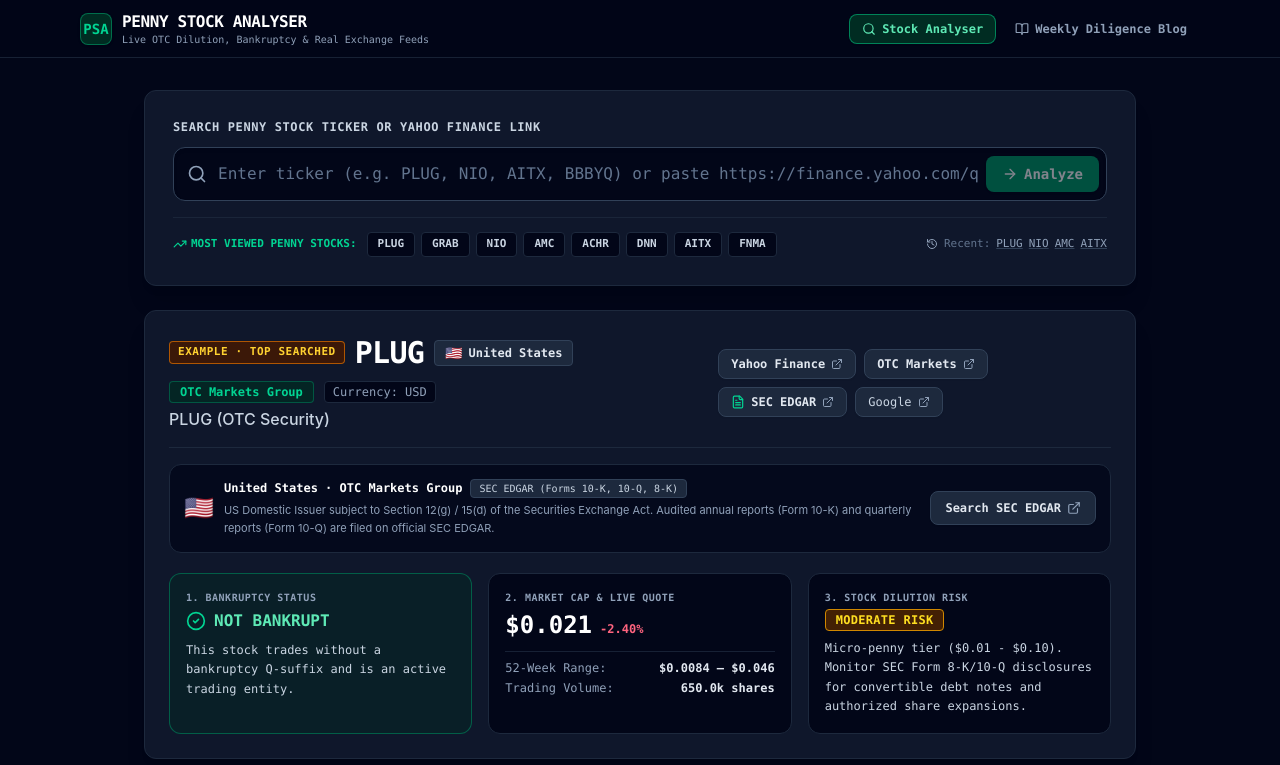
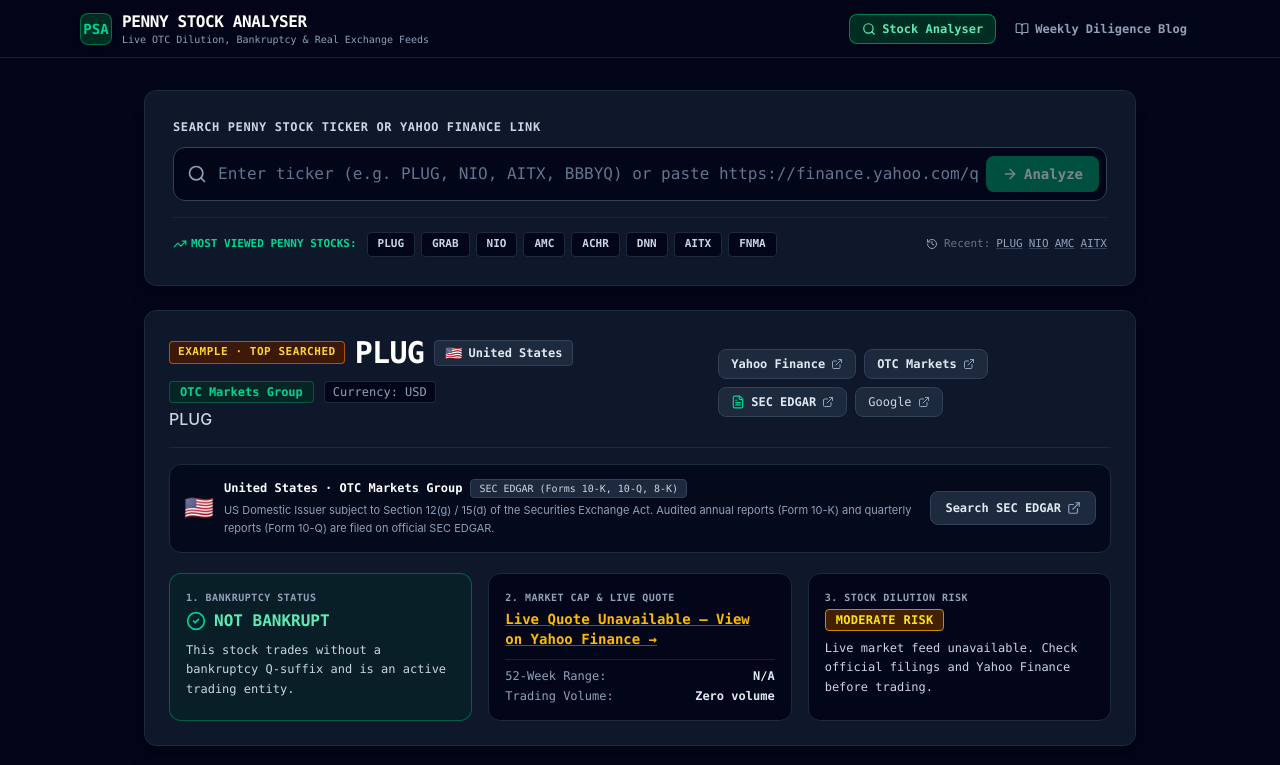
Before and after one commit to Samalmarr/Penny-stock-analyser-tool, a React (Vite) app: page / in a window 1280 px wide. Shown: the top 765 px of the page. Built offline with nearby package versions, Linux system fonts and the light colour scheme; no server answers.

Commit message:
refactor(analysis): remove price-based dilution heuristics
Removed hardcoded, simulated price analysis for dilution risk to improve data accuracy and prevent misleading automated reports.

```diff
--- a/src/App.tsx
+++ b/src/App.tsx
@@ -151,56 +151,11 @@ export default function App() {
     const isBankrupt = cleanSymbol.endsWith('Q') || catalogStock?.operatingStatus === 'Bankrupt';
 
     let dilutionRisk: 'CRITICAL' | 'HIGH' | 'MODERATE' | 'LOW' = 'MODERATE';
-    let dilutionReason = 'Active monitoring of OTC share structure and SEC filings recommended.';
-
-    const price = catalogStock?.price ?? 0.021;
+    let dilutionReason = 'Live market feed unavailable. Check official filings and Yahoo Finance before trading.';
 
     if (isBankrupt) {
       dilutionRisk = 'CRITICAL';
       dilutionReason = 'Ticker holds a Q-suffix or Chapter 11 bankruptcy status. Old pre-petition common equity is at extreme risk of total cancellation without distribution.';
-    } else if (price < 0.001) {
-      dilutionRisk = 'CRITICAL';
-      dilutionReason = 'Sub-penny trading below $0.001 typically signifies massive cumulative float inflation, toxic convertible promissory note dumping, and frequent reverse-split spirals.';
-    } else if (price < 0.01) {
-      dilutionRisk = 'HIGH';
-      dilutionReason = 'Sub-penny trading between $0.001 and $0.01 indicates significant share issuance or active noteholder floorless discount conversions.';
-    } else if (price < 0.10) {
-      dilutionRisk = 'MODERATE';
-      dilutionReason = 'Micro-penny tier ($0.01 - $0.10). Monitor SEC Form 8-K/10-Q disclosures for convertible debt notes and authorized share expansions.';
-    } else {
-      dilutionRisk = 'LOW';
-      dilutionReason = 'Trading above $0.10. Standard dilution risk unless major secondary offerings or warrant exercises are filed.';
-    }
-
-   const fallbackChart: any[] = [];
-    const now = new Date();
-    let p = isBankrupt ? price * 3.2 : price * 1.15;
-    let seed = 0;
-    for (let i = 0; i < cleanSymbol.length; i++) seed = (seed << 5) - seed + cleanSymbol.charCodeAt(i);
-
-    for (let i = 11; i >= 0; i--) {
-      const d = new Date(now.getFullYear(), now.getMonth() - i, 1);
-      const rand = (Math.sin(seed + i * 9301 + 49297) * 233280) % 1;
-      const trend = isBankrupt ? -0.14 : (rand - 0.46) * 0.22;
-      const open = Number(p.toFixed(4));
-      p = Math.max(0.0001, p * (1 + trend));
-      const close = Number(p.toFixed(4));
-      const high = Number((Math.max(open, close) * (1 + Math.abs(rand) * 0.18)).toFixed(4));
-      const low = Number((Math.max(0.0001, Math.min(open, close) * (1 - Math.abs(rand) * 0.14))).toFixed(4));
-      const volume = Math.floor(18000 + Math.abs(rand * 85000));
-
-      fallbackChart.push({
-        date: d.toISOString().slice(0, 7),
-        open,
-        high,
-        low,
-        close,
-        volume
-      });
-    }
-
-    if (fallbackChart.length > 0) {
-      fallbackChart[fallbackChart.length - 1].close = price;
     }
 
     const jurisdictionInfo = resolveStockJurisdiction(
@@ -213,7 +168,7 @@ export default function App() {
     return {
       success: true,
       symbol: cleanSymbol,
-      companyName: catalogStock?.name || `${cleanSymbol} (OTC Security)`,
+      companyName: catalogStock?.name || `${cleanSymbol}`,
       country: jurisdictionInfo.country,
       countryFlag: jurisdictionInfo.countryFlag,
       primaryExchange: jurisdictionInfo.primaryExchange,
@@ -227,18 +182,18 @@ export default function App() {
       bankruptcyDetails: isBankrupt
         ? 'The Q-suffix denotes an issuer in Chapter 11/7 bankruptcy proceedings. In almost all public reorganizations, existing common shares are cancelled for total loss.'
         : 'This stock trades without a bankruptcy Q-suffix and is an active trading entity.',
-      hasLiveQuote: true,
-      price: catalogStock?.price ?? 0.021,
-      changePercent: catalogStock?.changePercent ?? -2.4,
-      fiftyTwoWeekHigh: catalogStock?.high52w ?? (price * 2.2),
-      fiftyTwoWeekLow: catalogStock?.low52w ?? (price * 0.4),
-      volume: catalogStock?.volume ?? 650000,
+      hasLiveQuote: false,
+      price: null,
+      changePercent: null,
+      fiftyTwoWeekHigh: null,
+      fiftyTwoWeekLow: null,
+      volume: null,
       currency: 'USD',
       exchange: jurisdictionInfo.primaryExchange || catalogStock?.tier || 'OTC Markets',
       fullExchangeName: jurisdictionInfo.primaryExchange || 'OTC Markets Group',
       dilutionRisk,
       dilutionReason,
-      chart: (catalogStock?.chartHistory && catalogStock.chartHistory.length > 0) ? catalogStock.chartHistory : fallbackChart,
+      chart: null,
       links: jurisdictionInfo.links
     };
   };
@@ -254,7 +209,7 @@ export default function App() {
 
     try {
       const controller = new AbortController();
-      const timeoutId = setTimeout(() => controller.abort(), 6000);
+      const timeoutId = setTimeout(() => controller.abort(), 12000);
 
       const res = await fetch(`/api/analyze-stock?query=${encodeURIComponent(query.trim())}`, {
         signal: controller.signal
@@ -715,9 +670,14 @@ export default function App() {
                         )}
                       </>
                     ) : (
-                      <span className="text-sm font-semibold text-rose-400">
-                        Delisted / Suspended by Exchange
-                      </span>
+                      <a
+                        href={result.links.yahoo}
+                        target="_blank"
+                        rel="noopener noreferrer"
+                        className="text-xs sm:text-sm font-semibold text-amber-400 hover:text-amber-300 underline decoration-amber-600/60"
+                      >
+                        {result.hasLiveQuote ? 'Delisted / Suspended by Exchange' : 'Live Quote Unavailable — View on Yahoo Finance →'}
+                      </a>
                     )}
                   </div>
 
```
